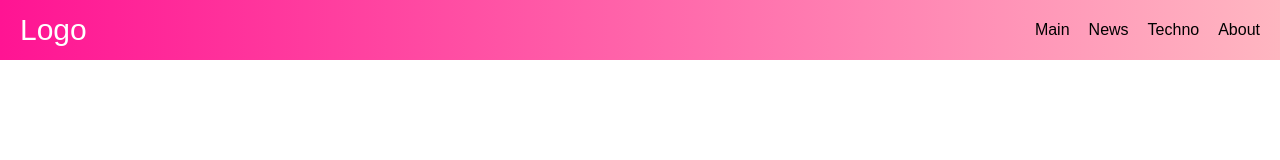
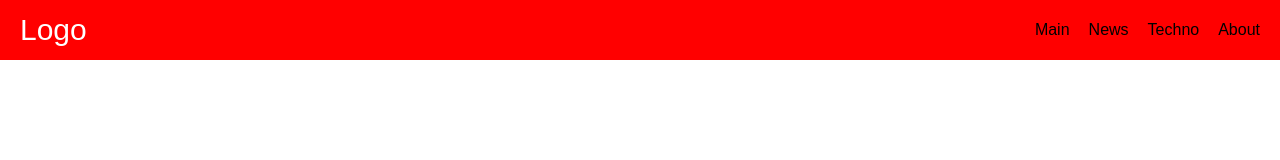
Before and after one commit to AnvarbeyKhamidov/shop, a plain HTML site: page index.html in a window 1280 px wide. Drawn offline with Linux system fonts and the light colour scheme.

Commit message:
Update main.css

```diff
--- a/css/main.css
+++ b/css/main.css
@@ -7,7 +7,7 @@
 .navbar{
     width: 100%;
     height: 60px;
-    background: linear-gradient(to right,deeppink,lightpink);
+    background: red;
     display: flex;
     justify-content: space-between;
     align-items: center;
```
